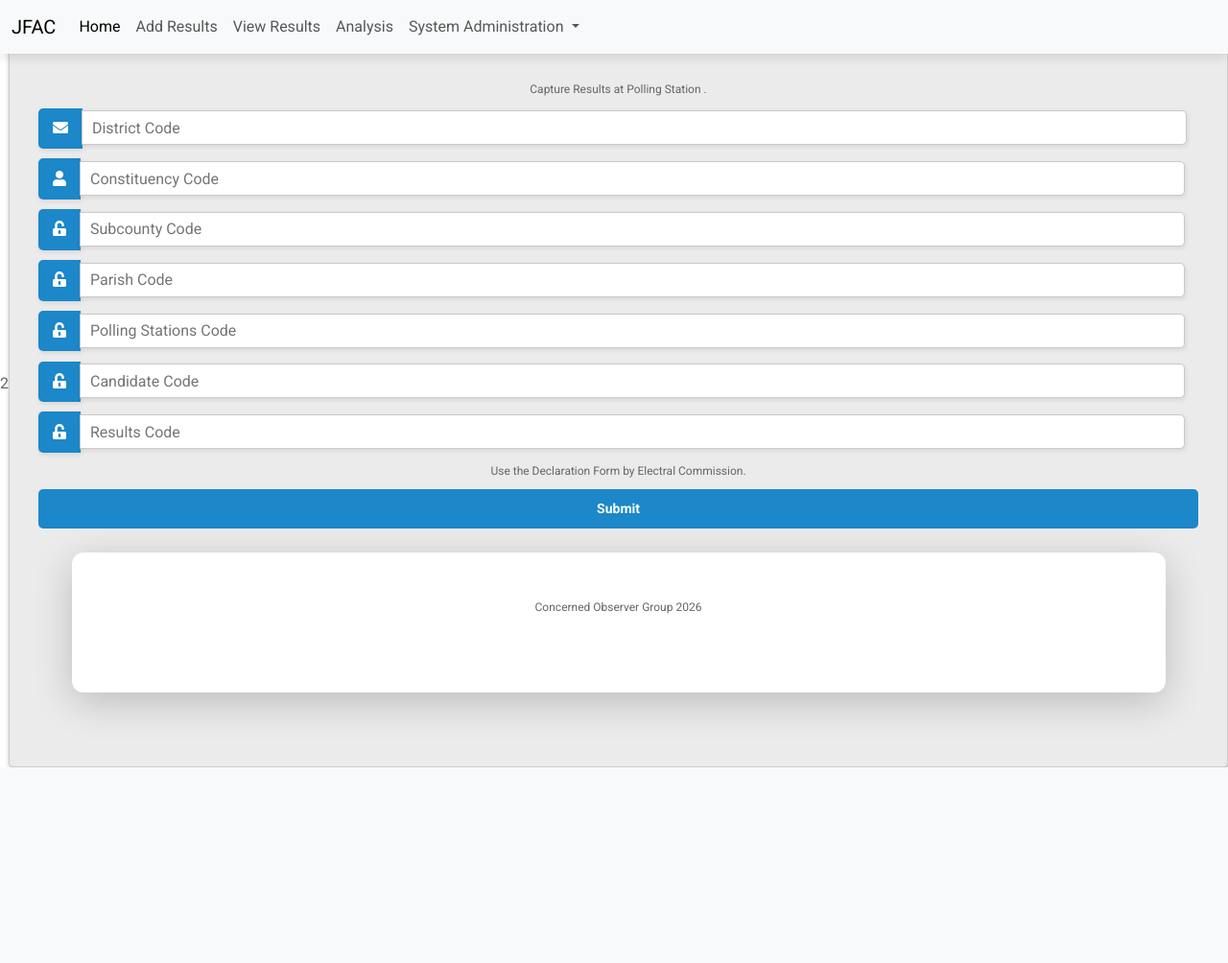
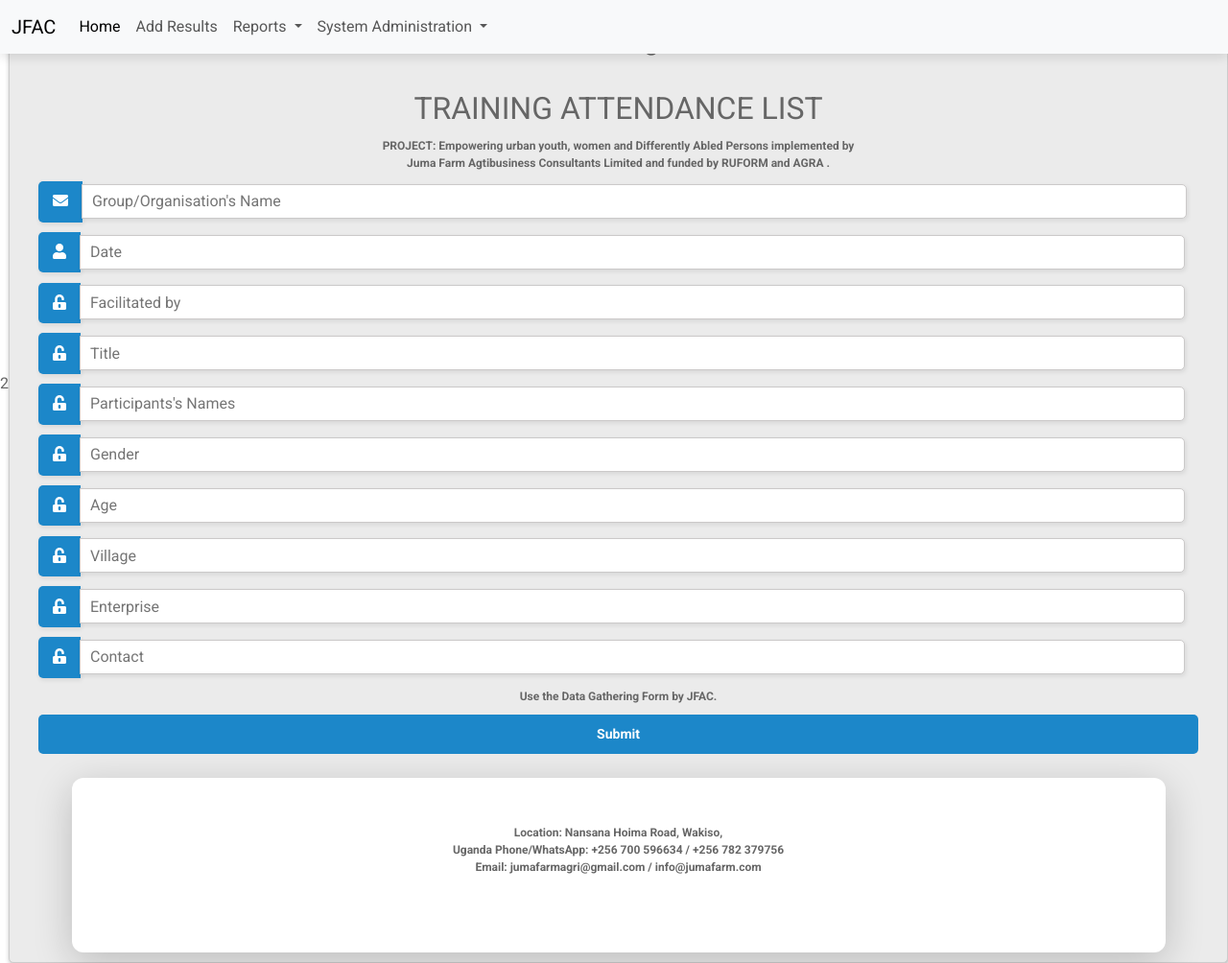
Before and after one commit to jestyug/Vote-tally, a Flask app: page /results in a window 1280 px wide. Shown: the whole page at 96% size. Before the commit the page ends 800 px from the top, so only its background shows below. Run offline with Flask 3, Linux system fonts and the light colour scheme; some libraries are stand-ins or nearby versions.

Commit message:
front end with JfAC done

```diff
--- a/templates/footer.html
+++ b/templates/footer.html
@@ -1,6 +1,8 @@
 <div class="container">
       <footer>
-        <p style="text-align:center";>Concerned Observer Group 2026 </p>
+        <p style="text-align:center";>Location: Nansana Hoima Road, Wakiso,<br> Uganda
+        Phone/WhatsApp: +256 700 596634 / +256 782 379756<br>
+        Email: jumafarmagri@gmail.com / info@jumafarm.com  </p>
         <a
           href="/"
           class="col-md-4 d-flex align-items-center justify-content-center mb-3 mb-md-0 me-md-auto link-body-emphasis text-decoration-none"
--- a/templates/linkcandidatetopost.html
+++ b/templates/linkcandidatetopost.html
@@ -154,9 +154,9 @@
           </div>
 
         <label id="icon" for="name"><i class="fas fa-envelope"></i></label>
-        <input type="text" name="distid" id="distid" placeholder="Candidate Code" required/>
+        <input type="text" name="distid" id="distid" placeholder="Tittle Code" required/>
         <label id="icon" for="name"><i class="fas fa-user"></i></label>
-        <input type="text" name="dist" id="dist" placeholder="Post Code" required/>
+        <input type="text" name="dist" id="dist" placeholder="Tittle Name" required/>
 
 
 
--- a/templates/navii.html
+++ b/templates/navii.html
@@ -12,12 +12,20 @@
         <li class="nav-item">
           <a class="nav-link" href="{{url_for('results')}}">Add Results</a>
         </li>
-        <li class="nav-item">
-          <a class="nav-link" href="{{url_for('results2')}}">View Results</a>
+
+        <li class="nav-item dropdown">
+          <a class="nav-link dropdown-toggle" href="#" role="button" data-bs-toggle="dropdown" aria-expanded="false">
+            Reports
+          </a>
+          <ul class="dropdown-menu">
+            <li><a class="dropdown-item" href="#">Jobs Created </a></li>
+            <li><a class="dropdown-item" href="{{url_for('entries')}}">Groups Formed</a></li>
+            <li><a class="dropdown-item" href="{{url_for('constituency')}}">Assistive Devices Given</a></li>
+
+
+          </ul>
         </li>
-        <li class="nav-item">
-          <a class="nav-link" href="#">Analysis</a>
-        </li>
+
         <li class="nav-item dropdown">
           <a class="nav-link dropdown-toggle" href="#" role="button" data-bs-toggle="dropdown" aria-expanded="false">
             System Administration
@@ -28,10 +36,10 @@
             <li><a class="dropdown-item" href="{{url_for('constituency')}}">Add Constituency</a></li>
            <li><a class="dropdown-item" href="{{url_for('subcounty')}}">Add Sub-county</a></li>
             <li><a class="dropdown-item" href="{{url_for('parish')}}">Add Parishes</a></li>
-            <li><a class="dropdown-item" href="{{url_for('pollingstation')}}">Add pollingstation</a></li>
-           <li><a class="dropdown-item" href="{{url_for('post')}}">Add Post</a></li>
-            <li><a class="dropdown-item" href="{{url_for('candidates')}}">Add Candidates</a></li>
-            <li><a class="dropdown-item" href="{{url_for('linkcandpost')}}">Link candidates to post</a></li>
+            <li><a class="dropdown-item" href="{{url_for('pollingstation')}}">Add Villages</a></li>
+           <li><a class="dropdown-item" href="{{url_for('post')}}">Add Groups/Organisations</a></li>
+            <li><a class="dropdown-item" href="{{url_for('candidates')}}">Add Enterprises</a></li>
+            <li><a class="dropdown-item" href="{{url_for('linkcandpost')}}">Add Tittles</a></li>
 
           </ul>
         </li>
--- a/templates/pollingstation.html
+++ b/templates/pollingstation.html
@@ -150,7 +150,7 @@
 
         <div class="account-type">
           <div class="btn-block">
-            <p>Capture Polling Station details</a>.</p>
+            <p>Capture Village details</a>.</p>
           </div>
 
         <label id="icon" for="name"><i class="fas fa-envelope"></i></label>
@@ -164,10 +164,10 @@
           <input type="text" name="cordinate" id="cordinate" placeholder="Parish Code" />
 
           <label id="icon" for="name"><i class="fas fa-unlock-alt"></i></label>
-          <input type="text" name="cordinate" id="cordinate" placeholder="Polling Stations Code" />
+          <input type="text" name="cordinate" id="cordinate" placeholder="Village Code" />
 
           <label id="icon" for="name"><i class="fas fa-unlock-alt"></i></label>
-          <input type="text" name="cordinate" id="cordinate" placeholder="Polling Stations Name" />
+          <input type="text" name="cordinate" id="cordinate" placeholder="Village Name" />
 
         <div class="btn-block">
           <p>Contact System Administrator for Inquiries</a>.</p>
--- a/templates/post.html
+++ b/templates/post.html
@@ -154,11 +154,11 @@
           </div>
 
         <label id="icon" for="name"><i class="fas fa-envelope"></i></label>
-        <input type="text" name="distid" id="distid" placeholder="Post Code" required/>
+        <input type="text" name="distid" id="distid" placeholder="Group Code" required/>
         <label id="icon" for="name"><i class="fas fa-user"></i></label>
-        <input type="text" name="dist" id="dist" placeholder="Post Name" required/>
+        <input type="text" name="dist" id="dist" placeholder="Group Name" required/>
         <label id="icon" for="name"><i class="fas fa-unlock-alt"></i></label>
-        <input type="text" name="cordinate" id="cordinate" placeholder="Cover Rate" />
+        <input type="text" name="cordinate" id="cordinate" placeholder="Coverage" />
 
 
         <div class="btn-block">
--- a/templates/results.html
+++ b/templates/results.html
@@ -145,35 +145,45 @@
   <body>
     {%include 'navii.html'%}
     <div class="main-block">
-      <h1>RESULTS</h1>
+      <h1>Findings</h1>
       <form action="/">
 
         <div class="account-type">
           <div class="btn-block">
-            <p>Capture Results at Polling Station </a>.</p>
+            <h1><b>TRAINING ATTENDANCE LIST </h1>
+            <p>PROJECT: Empowering urban youth, women and Differently Abled Persons implemented by <br> Juma Farm Agtibusiness Consultants Limited and funded by RUFORM and AGRA   </a>.</p>
           </div>
 
         <label id="icon" for="name"><i class="fas fa-envelope"></i></label>
-        <input type="text" name="distid" id="distid" placeholder="District Code" required/>
+          <input type="text" name="distid" id="distid" placeholder="Group/Organisation's Name" required/>
         <label id="icon" for="name"><i class="fas fa-user"></i></label>
-        <input type="text" name="dist" id="dist" placeholder="Constituency Code" required/>
+        <input type="text" name="dist" id="dist" placeholder="Date" required/>
         <label id="icon" for="name"><i class="fas fa-unlock-alt"></i></label>
-        <input type="text" name="cordinate" id="cordinate" placeholder="Subcounty Code" />
+        <input type="text" name="cordinate" id="cordinate" placeholder="Facilitated by" />
 
           <label id="icon" for="name"><i class="fas fa-unlock-alt"></i></label>
-          <input type="text" name="cordinate" id="cordinate" placeholder="Parish Code" />
+          <input type="text" name="cordinate" id="cordinate" placeholder="Title" />
 
           <label id="icon" for="name"><i class="fas fa-unlock-alt"></i></label>
-          <input type="text" name="cordinate" id="cordinate" placeholder="Polling Stations Code" />
+          <input type="text" name="cordinate" id="cordinate" placeholder="Participants's Names" />
 
           <label id="icon" for="name"><i class="fas fa-unlock-alt"></i></label>
-          <input type="text" name="cordinate" id="cordinate" placeholder="Candidate Code" />
+          <input type="text" name="cordinate" id="cordinate" placeholder="Gender" />
 
           <label id="icon" for="name"><i class="fas fa-unlock-alt"></i></label>
-          <input type="text" name="cordinate" id="cordinate" placeholder="Results Code" />
+          <input type="text" name="cordinate" id="cordinate" placeholder="Age" />
+
+          <label id="icon" for="name"><i class="fas fa-unlock-alt"></i></label>
+          <input type="text" name="cordinate" id="cordinate" placeholder="Village" />
+
+          <label id="icon" for="name"><i class="fas fa-unlock-alt"></i></label>
+          <input type="text" name="cordinate" id="cordinate" placeholder="Enterprise" />
+
+          <label id="icon" for="name"><i class="fas fa-unlock-alt"></i></label>
+          <input type="text" name="cordinate" id="cordinate" placeholder="Contact" />
 
         <div class="btn-block">
-          <p>Use the Declaration Form by Electral Commission</a>.</p>
+          <p>Use the Data Gathering Form by JFAC</a>.</p>
           <button type="submit" href="/">Submit</button>
         </div>
       </form>
--- a/templates/sys_login.html
+++ b/templates/sys_login.html
@@ -174,10 +174,10 @@ span.psw {
 </head>
 <body>
  <div class="container">
-<h2>Welcome:<br> VOTE TALLY<br> System</h2>
+<h2>Welcome:<br> JFAC<br> System</h2>
 
 <button onclick="document.getElementById('id01').style.display='block'" style="width:auto;">Login</button>
-<h5>All Rights Reserved by the Indepent Observer Group</h5>
+<h5>All Rights Reserved by the JFAC</h5>
 </div>
 <div id="id01" class="modal">
 
@@ -204,7 +204,7 @@ span.psw {
           class="cancelbtn">Cancel</button>
           <span class="psw">Forgot <a href="#">password?</a></span>
         <!--<a href="{{url_for('displayresults')}}" class="button-class">" -->
-        <a href="{{url_for('displayresults')}}" class="button-class">LOGIN</a>
+        <a href="{{url_for('results')}}" class="button-class">LOGIN</a>
       </div>
       </div>
 
```
Also changed, not shown: templates/candidates.html (+6 -8 lines).
